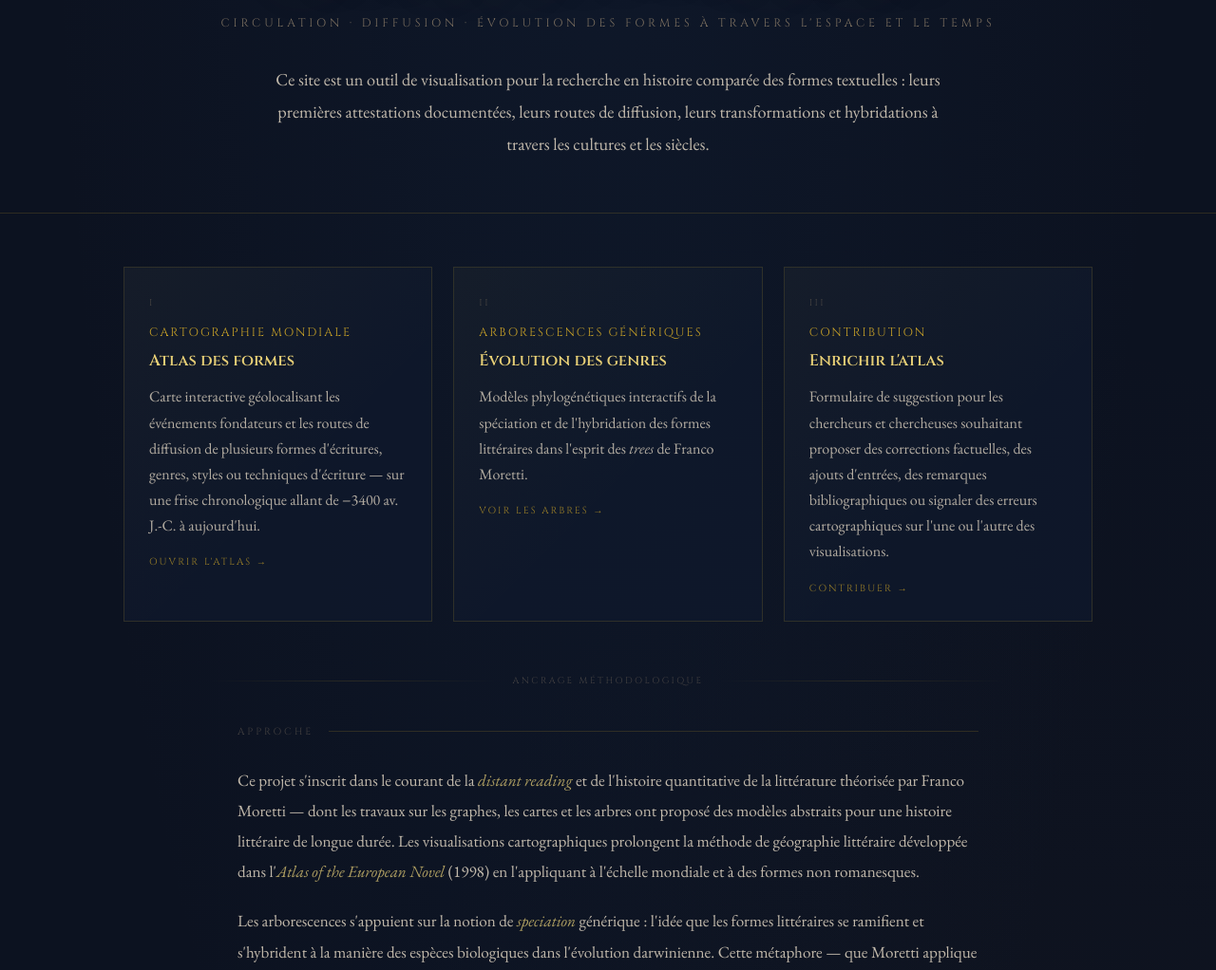
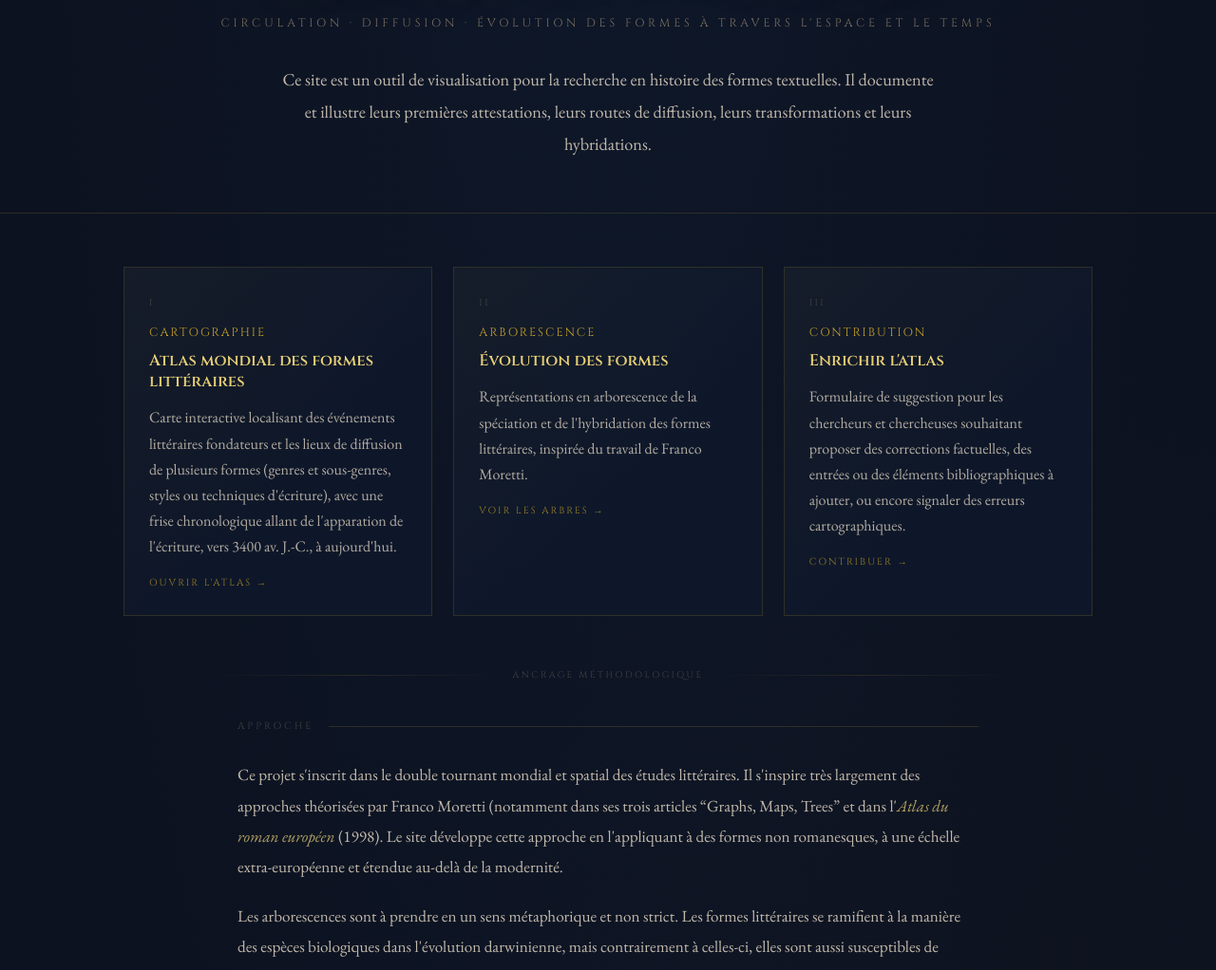
Before and after one commit to VincentBG92/Weltlit_Pilote, a plain HTML site: page index.html in a window 1280 px wide. Shown: the part 276-1298 px from the top of the page at 95% size. Drawn offline with nearby package versions, Linux system fonts and the light colour scheme.

Commit message:
Refine text descriptions in index.html
Updated descriptions for clarity and precision in the index.html file.

```diff
--- a/index.html
+++ b/index.html
@@ -115,9 +115,9 @@ footer { text-align:center; padding:16px 20px 24px; font-family:'Cinzel',serif;
   <h1 class="hero-title">Atlas mondial<br>des formes littéraires</h1>
   <p class="hero-sub">Circulation · Diffusion · Évolution des formes à travers l'espace et le temps</p>
   <p class="hero-desc">
-    Ce site est un outil de visualisation pour la recherche en histoire comparée des formes
-    textuelles : leurs premières attestations documentées, leurs routes de diffusion,
-    leurs transformations et hybridations à travers les cultures et les siècles.
+    Ce site est un outil de visualisation pour la recherche en histoire des formes
+    textuelles. Il documente et illustre leurs premières attestations, leurs routes de diffusion,
+    leurs transformations et leurs hybridations.
   </p>
 </section>
 
@@ -125,17 +125,17 @@ footer { text-align:center; padding:16px 20px 24px; font-family:'Cinzel',serif;
   <a class="feat" href="atlas.html">
     <div class="feat-num">I</div>
     <!-- <div class="feat-icon">🗺</div> -->
-    <div class="feat-label">Cartographie mondiale</div>
-    <div class="feat-title">Atlas des formes</div>
-    <p class="feat-body">Carte interactive géolocalisant les événements fondateurs et les routes de diffusion de plusieurs formes d'écritures, genres, styles ou techniques d'écriture — sur une frise chronologique allant de −3400 av. J.-C. à aujourd'hui.</p>
+    <div class="feat-label">Cartographie</div>
+    <div class="feat-title">Atlas mondial des formes littéraires</div>
+    <p class="feat-body">Carte interactive localisant des événements littéraires fondateurs et les lieux de diffusion de plusieurs formes (genres et sous-genres, styles ou techniques d'écriture), avec une frise chronologique allant de l'apparation de l'écriture, vers 3400 av. J.-C., à aujourd'hui.</p>
     <span class="feat-cta">Ouvrir l'atlas →</span>
   </a>
   <a class="feat" href="trees.html">
     <div class="feat-num">II</div>
     <!-- <div class="feat-icon">🌿</div> -->
-    <div class="feat-label">Arborescences génériques</div>
-    <div class="feat-title">Évolution des genres</div>
-    <p class="feat-body">Modèles phylogénétiques interactifs de la spéciation et de l'hybridation des formes littéraires dans l'esprit des <em>trees</em> de Franco Moretti.</p>
+    <div class="feat-label">Arborescence</div>
+    <div class="feat-title">Évolution des formes</div>
+    <p class="feat-body">Représentations en arborescence de la spéciation et de l'hybridation des formes littéraires, inspirée du travail de Franco Moretti.</p>
     <span class="feat-cta">Voir les arbres →</span>
   </a>
   <a class="feat" href="contact.html">
@@ -143,7 +143,7 @@ footer { text-align:center; padding:16px 20px 24px; font-family:'Cinzel',serif;
     <!--<div class="feat-icon">✉</div>-->
     <div class="feat-label">Contribution</div>
     <div class="feat-title">Enrichir l'atlas</div>
-    <p class="feat-body">Formulaire de suggestion pour les chercheurs et chercheuses souhaitant proposer des corrections factuelles, des ajouts d'entrées, des remarques bibliographiques ou signaler des erreurs cartographiques sur l'une ou l'autre des visualisations.</p>
+    <p class="feat-body">Formulaire de suggestion pour les chercheurs et chercheuses souhaitant proposer des corrections factuelles, des entrées ou des éléments bibliographiques à ajouter, ou encore signaler des erreurs cartographiques.</p>
     <span class="feat-cta">Contribuer →</span>
   </a>
 </section>
@@ -157,17 +157,10 @@ footer { text-align:center; padding:16px 20px 24px; font-family:'Cinzel',serif;
 <section class="method">
   <div class="sec-lbl">Approche</div>
   <p class="method-p">
-    Ce projet s'inscrit dans le courant de la <em>distant reading</em> et de l'histoire
-    quantitative de la littérature théorisée par Franco Moretti — dont les travaux sur les
-    graphes, les cartes et les arbres ont proposé des modèles abstraits pour une histoire
-    littéraire de longue durée. Les visualisations cartographiques prolongent la méthode
-    de géographie littéraire développée dans l'<em>Atlas of the European Novel</em> (1998)
-    en l'appliquant à l'échelle mondiale et à des formes non romanesques.
+    Ce projet s'inscrit dans le double tournant mondial et spatial des études littéraires. Il s'inspire très largement des approches théorisées par Franco Moretti (notamment dans ses trois articles “Graphs, Maps, Trees” et dans l'<em>Atlas du roman européen</em> (1998). Le site développe cette approche en l'appliquant à des formes non romanesques, à une échelle extra-européenne et étendue au-delà de la modernité.
   </p>
   <p class="method-p">
-    Les arborescences s'appuient sur la notion de <em>speciation</em> générique :
-    l'idée que les formes littéraires se ramifient et s'hybrident à la manière des
-    espèces biologiques dans l'évolution darwinienne. Cette métaphore — que Moretti
+    Les arborescences sont à prendre en un sens métaphorique et non strict. Les formes littéraires se ramifient à la manière des espèces biologiques dans l'évolution darwinienne, mais contrairement à celles-ci, elles sont aussi susceptibles de s'hybrider. Cette métaphore — que Moretti
     applique au roman policier victorien dans « The Slaughterhouse of Literature »
     (2000) — est ici étendue à d'autres genres, mais surtout à différentes échelles de textes dans une perspective comparatiste
     mondiale, avec la prudence qu'impose l'analogie : elle modélise des tendances
```
